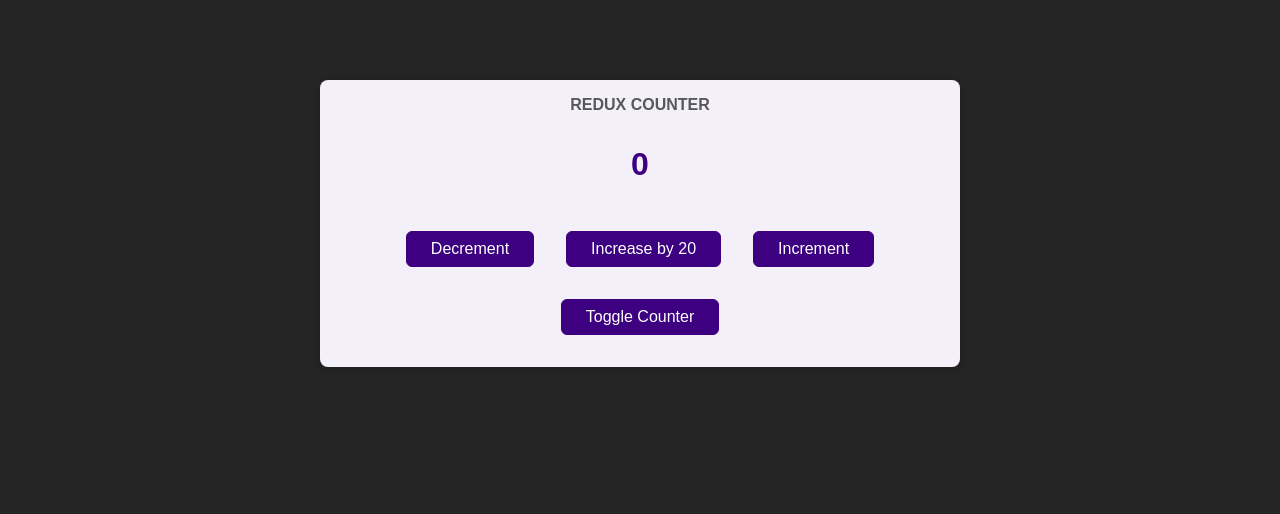
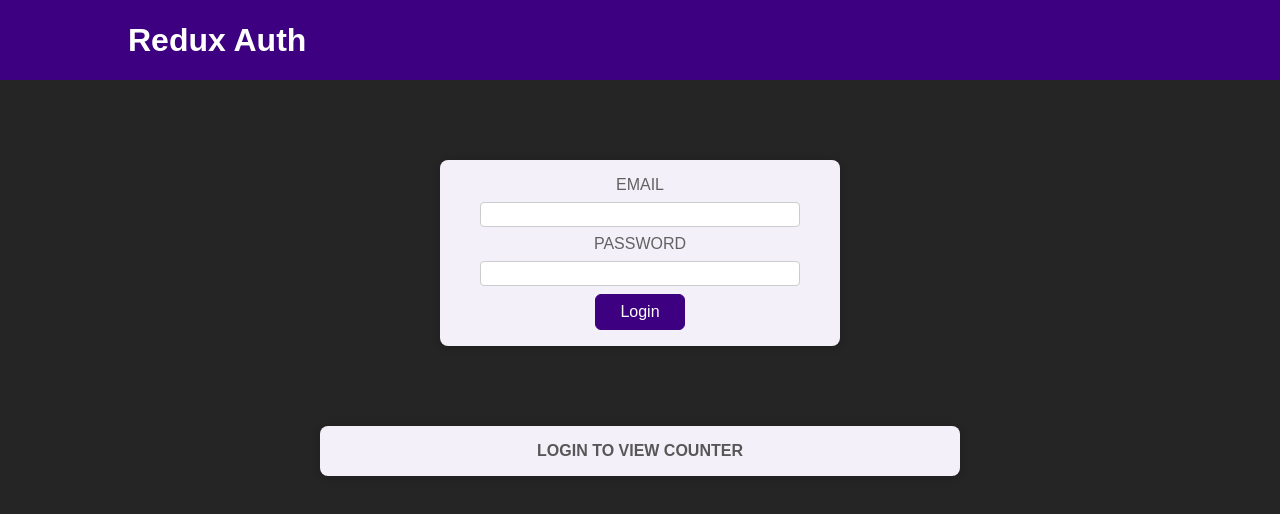
Before and after one commit to wdwiii/redux-store, a React (Create React App) app: page / in a window 1280 px wide. Shown: the top 514 px of the page. Built offline with nearby package versions, Linux system fonts and the light colour scheme.

Commit message:
Connect auth actions/state to inner components

```diff
--- a/src/App.js
+++ b/src/App.js
@@ -1,10 +1,20 @@
-import Counter from './components/Counter';
-
+import Counter from './components/Counter'
+import Header from './components/Header'
+import Auth from './components/Auth'
+import UserProfile from './components/UserProfile'
+import { useSelector } from 'react-redux'
 
 function App() {
+  const isAuthenticated = useSelector(state => state.auth.isAuthenticated)
+
   return (
-    <Counter />
-  );
+    <>
+      <Header />
+      {!isAuthenticated && <Auth />}
+      {isAuthenticated && <UserProfile />}
+      <Counter />
+    </>
+  )
 }
 
-export default App;
+export default App
--- a/src/components/Auth.js
+++ b/src/components/Auth.js
@@ -1,6 +1,10 @@
-import classes from './Auth.module.css';
+import classes from './Auth.module.css'
+import { authActions } from '../store'
+import { useDispatch } from 'react-redux'
 
 const Auth = () => {
+  const dispatch = useDispatch()
+
   return (
     <main className={classes.auth}>
       <section>
@@ -13,11 +17,18 @@
             <label htmlFor='password'>Password</label>
             <input type='password' id='password' />
           </div>
-          <button>Login</button>
+          <button
+            onClick={e => {
+              e.preventDefault()
+              dispatch(authActions.login())
+            }}
+          >
+            Login
+          </button>
         </form>
       </section>
     </main>
-  );
-};
+  )
+}
 
-export default Auth;
+export default Auth
--- a/src/components/Counter.js
+++ b/src/components/Counter.js
@@ -3,8 +3,9 @@
 import { counterActions } from '../store'
 
 const Counter = () => {
-  const counter = useSelector(state => state.counter)
-  const showCounter = useSelector(state => state.showCounter)
+  const counter = useSelector(state => state.counter.counter)
+  const showCounter = useSelector(state => state.counter.showCounter)
+  const isAuthenticated = useSelector(state => state.auth.isAuthenticated)
 
   const dispatch = useDispatch()
   const toggleCounterHandler = () => {
@@ -24,6 +25,8 @@
 
   return (
     <main className={classes.counter}>
+      {isAuthenticated ? (
+        <>
           <h1>Redux Counter</h1>
           {showCounter && <div className={classes.value}>{counter}</div>}
           <div>
@@ -32,6 +35,10 @@
             <button onClick={incrementHandler}>Increment</button>
           </div>
           <button onClick={toggleCounterHandler}>Toggle Counter</button>
+        </>
+      ) : (
+        <h1>Login to View Counter</h1>
+      )}
     </main>
   )
 }
--- a/src/components/Header.js
+++ b/src/components/Header.js
@@ -1,10 +1,14 @@
-import classes from './Header.module.css';
-
+import classes from './Header.module.css'
+import { useSelector, useDispatch } from 'react-redux'
+import { authActions } from '../store'
 const Header = () => {
+  const isAuthenticated = useSelector(state => state.auth.isAuthenticated)
+  const dispatch = useDispatch()
   return (
     <header className={classes.header}>
       <h1>Redux Auth</h1>
       <nav>
+        {isAuthenticated && (
           <ul>
             <li>
               <a href='/'>My Products</a>
@@ -13,12 +17,20 @@
               <a href='/'>My Sales</a>
             </li>
             <li>
-            <button>Logout</button>
+              <button
+                onClick={e => {
+                  e.preventDefault()
+                  dispatch(authActions.logout())
+                }}
+              >
+                Logout
+              </button>
             </li>
           </ul>
+        )}
       </nav>
     </header>
-  );
-};
+  )
+}
 
-export default Header;
+export default Header
--- a/src/store/index.js
+++ b/src/store/index.js
@@ -1,10 +1,10 @@
 import { createSlice, configureStore } from '@reduxjs/toolkit'
 
-const initialState = { counter: 0, showCounter: true }
+const initialCounterState = { counter: 0, showCounter: true }
 
 const counterSlice = createSlice({
   name: 'counter',
-  initialState,
+  initialState: initialCounterState,
   reducers: {
     increment(state) {
       state.counter++
@@ -21,10 +21,29 @@
   },
 })
 
+const initialAuthState = { isAuthenticated: false }
+
+const authSlice = createSlice({
+  name: 'auth',
+  initialState: initialAuthState,
+  reducers: {
+    login(state) {
+      state.isAuthenticated = true
+    },
+    logout(state) {
+      state.isAuthenticated = false
+    },
+  },
+})
+
 const store = configureStore({
-  reducer: counterSlice.reducer,
+  reducer: {
+    counter: counterSlice.reducer,
+    auth: authSlice.reducer,
+  },
 })
 
 export const counterActions = counterSlice.actions
+export const authActions = authSlice.actions
 
 export default store
```
Also changed, not shown: src/components/UserProfile.js (+5 -4 lines). Lines whose indentation alone changed are shown as unchanged.
